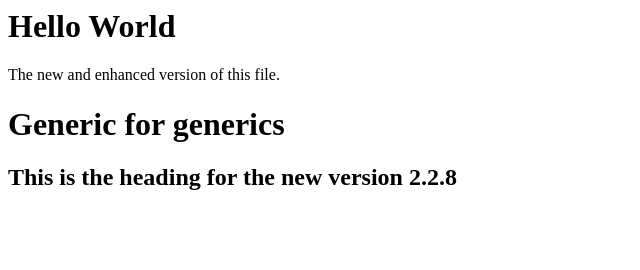
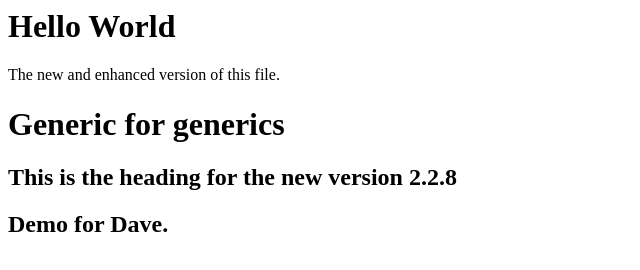
Before and after one commit to gjngeldenhuis/skyscape-simple, a plain HTML site: page files/index.html in a window 1280 px wide. Shown: the whole page, without its empty margins (0-640 px from the left). Drawn offline with Linux system fonts and the light colour scheme.

Commit message:
Updating for Dave demo

```diff
--- a/files/index.html
+++ b/files/index.html
@@ -3,4 +3,5 @@
 The new and enhanced version of this file.
   <h1> Generic for generics </h1>
     <h2> This is the heading for the new version 2.2.8 </h2>
+    <h2> Demo for Dave. </h2>
 </html>
```
